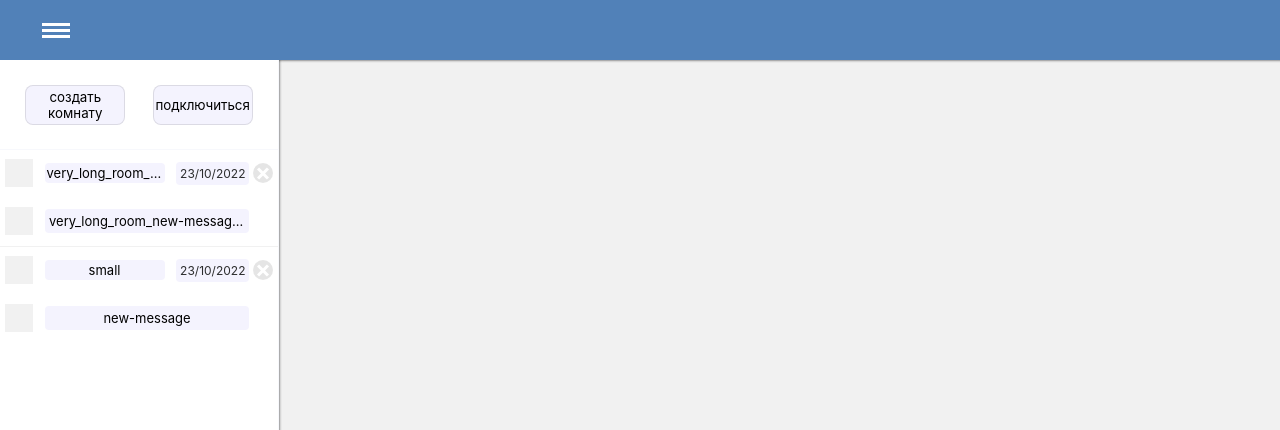
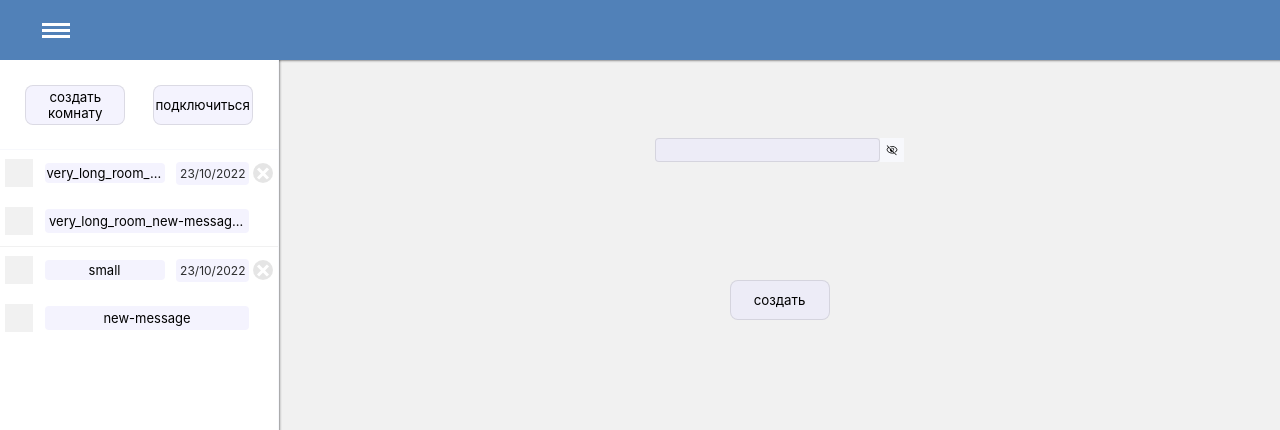
Before and after one commit to Cthulhu-tech/yomran, a React (Create React App) app in the folder ui/: page / in a window 1280 px wide. Both pictures are taken after a click on the button "создать комнату". Shown: the top 430 px of the page. Built offline with nearby package versions, Linux system fonts and the light colour scheme.

Commit message:
create update

```diff
--- a/ui/src/components/create/create.scss
+++ b/ui/src/components/create/create.scss
@@ -1,3 +1,9 @@
-.create-container {
+.form-container {
+    display: flex;
+    margin: 20px auto;
+    min-height: 300px;
+    align-items: center;
+    flex-direction: column;
+    justify-content: space-around;
     width: clamp(278px, 100%, 560px);
 }
--- a/ui/src/components/create/create.tsx
+++ b/ui/src/components/create/create.tsx
@@ -1,8 +1,12 @@
+import { InputPassword } from '../input/input'
 import './create.scss'
 
 export const Create = () => {
 
-    return <section className='create-container'>
+    const handlerSubmit = (event: React.FormEvent<HTMLFormElement>) => event?.preventDefault()
 
-    </section>
+    return  <form onSubmit={handlerSubmit} className="form-container">
+        <InputPassword/>
+        <input className='button-create' type="submit" value={'cоздать'}/>
+    </form>
 }
```
